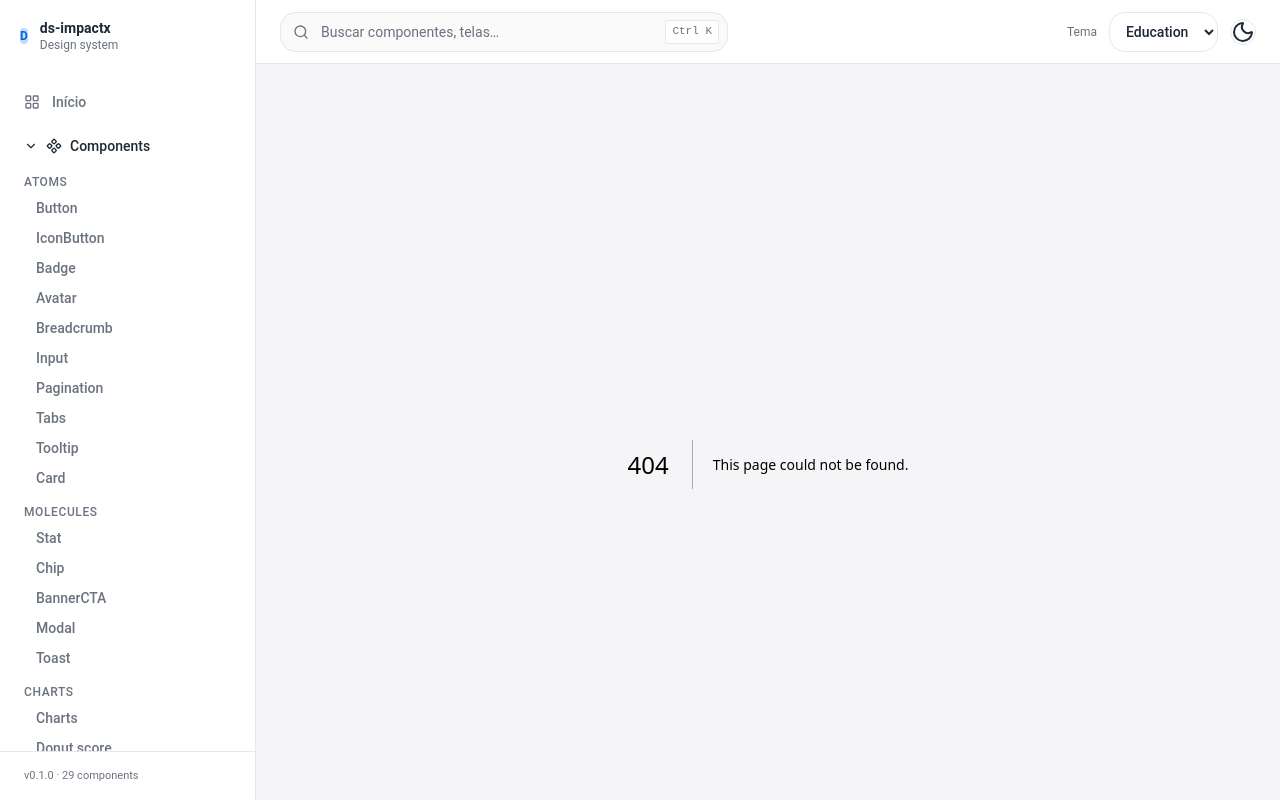
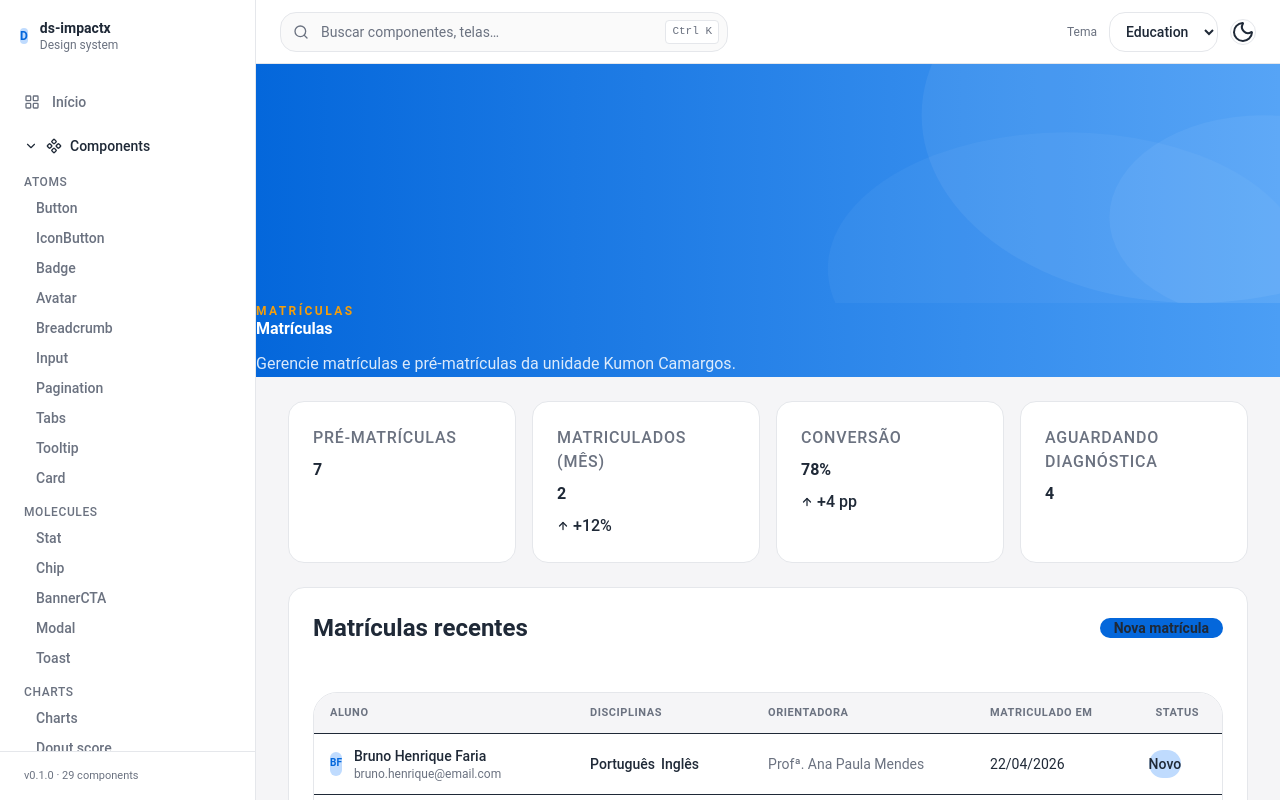
Before and after one commit to camillodev/impactx-ui, a Next.js app in the folder apps/web/: page /templates/education/matricula in a window 1280 px wide. Before the commit this address had no page. Built offline with nearby package versions, Linux system fonts and the light colour scheme.

Commit message:
feat(template): /matricula com MatriculaModal trigger
Landing de matrículas Kumon: stats, lista recentes, botão CTA abre
modal multi-step. Toast feedback ao submeter.

```diff
--- /dev/null
+++ b/apps/web/src/app/templates/education/matricula/page.tsx
@@ -0,0 +1,184 @@
+"use client"
+
+import { useState } from "react"
+import {
+  Card,
+  CardHeader,
+  CardTitle,
+  CardContent,
+  Stat,
+  Badge,
+  Button,
+  DataTable,
+  Pagination,
+  Avatar,
+  HeroBanner,
+  Toaster,
+  toast,
+  type Column,
+} from "@impactx/ds-education"
+import {
+  MatriculaModal,
+  type MatriculaFormData,
+} from "@/components/matricula-modal"
+import { ALUNOS, STATS, type Aluno } from "@/app/templates/_mock-kumon-data"
+
+const STATUS_VARIANT: Record<
+  Aluno["status"],
+  "primary" | "success" | "ink" | "warning"
+> = {
+  novo: "primary",
+  ativo: "success",
+  trancado: "warning",
+  concluido: "ink",
+}
+
+const STATUS_LABEL: Record<Aluno["status"], string> = {
+  novo: "Novo",
+  ativo: "Ativo",
+  trancado: "Trancado",
+  concluido: "Concluído",
+}
+
+const PAGE_SIZE = 8
+
+export default function MatriculaTemplate() {
+  const [modalOpen, setModalOpen] = useState(false)
+  const [page, setPage] = useState(1)
+
+  // Recentes = novos + ativos ordenados por matriculadoDesde desc
+  const recentes = ALUNOS.filter(
+    (a) => a.status === "novo" || a.status === "ativo"
+  )
+    .slice()
+    .sort((a, b) =>
+      b.matriculadoDesde.localeCompare(a.matriculadoDesde)
+    )
+
+  const pageData = recentes.slice((page - 1) * PAGE_SIZE, page * PAGE_SIZE)
+
+  const handleSubmit = (data: MatriculaFormData) => {
+    toast.success(`Matrícula de ${data.aluno.nome} criada`, {
+      description: `Disciplinas: ${data.disciplinas.join(", ")}`,
+    })
+  }
+
+  const columns: Column<Aluno>[] = [
+    {
+      key: "aluno",
+      header: "Aluno",
+      cell: (row) => (
+        <div className="flex items-center gap-3">
+          <Avatar size="sm" fallback={row.nome} alt={row.nome} />
+          <div className="flex flex-col">
+            <span className="text-sm font-medium text-[var(--color-text)]">
+              {row.nome}
+            </span>
+            <span className="text-xs text-[var(--color-text-muted)]">
+              {row.email}
+            </span>
+          </div>
+        </div>
+      ),
+    },
+    {
+      key: "disciplinas",
+      header: "Disciplinas",
+      cell: (row) => (
+        <div className="flex flex-wrap gap-1.5">
+          {row.disciplinas.map((d) => (
+            <Badge key={d.disciplina} variant="ink" size="sm">
+              {d.disciplina}
+            </Badge>
+          ))}
+        </div>
+      ),
+    },
+    {
+      key: "orientadora",
+      header: "Orientadora",
+      cell: (row) => (
+        <span className="text-sm text-[var(--color-text-muted)]">
+          {row.orientadora}
+        </span>
+      ),
+    },
+    {
+      key: "matriculadoDesde",
+      header: "Matriculado em",
+      cell: (row) =>
+        new Date(row.matriculadoDesde).toLocaleDateString("pt-BR"),
+    },
+    {
+      key: "status",
+      header: "Status",
+      align: "right",
+      cell: (row) => (
+        <Badge variant={STATUS_VARIANT[row.status]} size="sm">
+          {STATUS_LABEL[row.status]}
+        </Badge>
+      ),
+    },
+  ]
+
+  return (
+    <div className="flex flex-col gap-6 pb-10">
+      <HeroBanner
+        eyebrow="MATRÍCULAS"
+        title="Matrículas"
+        description={`Gerencie matrículas e pré-matrículas da unidade ${STATS.unidadeNome}.`}
+      />
+
+      <div className="px-4 md:px-8 flex flex-col gap-6">
+        <div className="grid grid-cols-1 sm:grid-cols-2 lg:grid-cols-4 gap-4">
+          <Stat asCard label="Pré-matrículas" value="7" />
+          <Stat
+            asCard
+            label="Matriculados (mês)"
+            value={String(STATS.novosNoMes)}
+            delta="+12%"
+            deltaTrend="up"
+          />
+          <Stat asCard label="Conversão" value="78%" delta="+4 pp" deltaTrend="up" />
+          <Stat asCard label="Aguardando diagnóstica" value="4" />
+        </div>
+
+        <Card>
+          <CardHeader className="flex items-center justify-between flex-wrap gap-3">
+            <CardTitle>Matrículas recentes</CardTitle>
+            <Button variant="primary" onClick={() => setModalOpen(true)}>
+              Nova matrícula
+            </Button>
+          </CardHeader>
+          <CardContent>
+            <DataTable<Aluno>
+              columns={columns}
+              data={pageData}
+              density="comfortable"
+              emptyState={
+                <span className="text-sm text-[var(--color-text-muted)]">
+                  Nenhuma matrícula recente.
+                </span>
+              }
+            />
+          </CardContent>
+        </Card>
+
+        <Pagination
+          total={recentes.length}
+          pageSize={PAGE_SIZE}
+          value={page}
+          onChange={setPage}
+        />
+      </div>
+
+      <MatriculaModal
+        open={modalOpen}
+        onClose={() => setModalOpen(false)}
+        onSubmit={handleSubmit}
+      />
+
+      <Toaster />
+    </div>
+  )
+}
```
